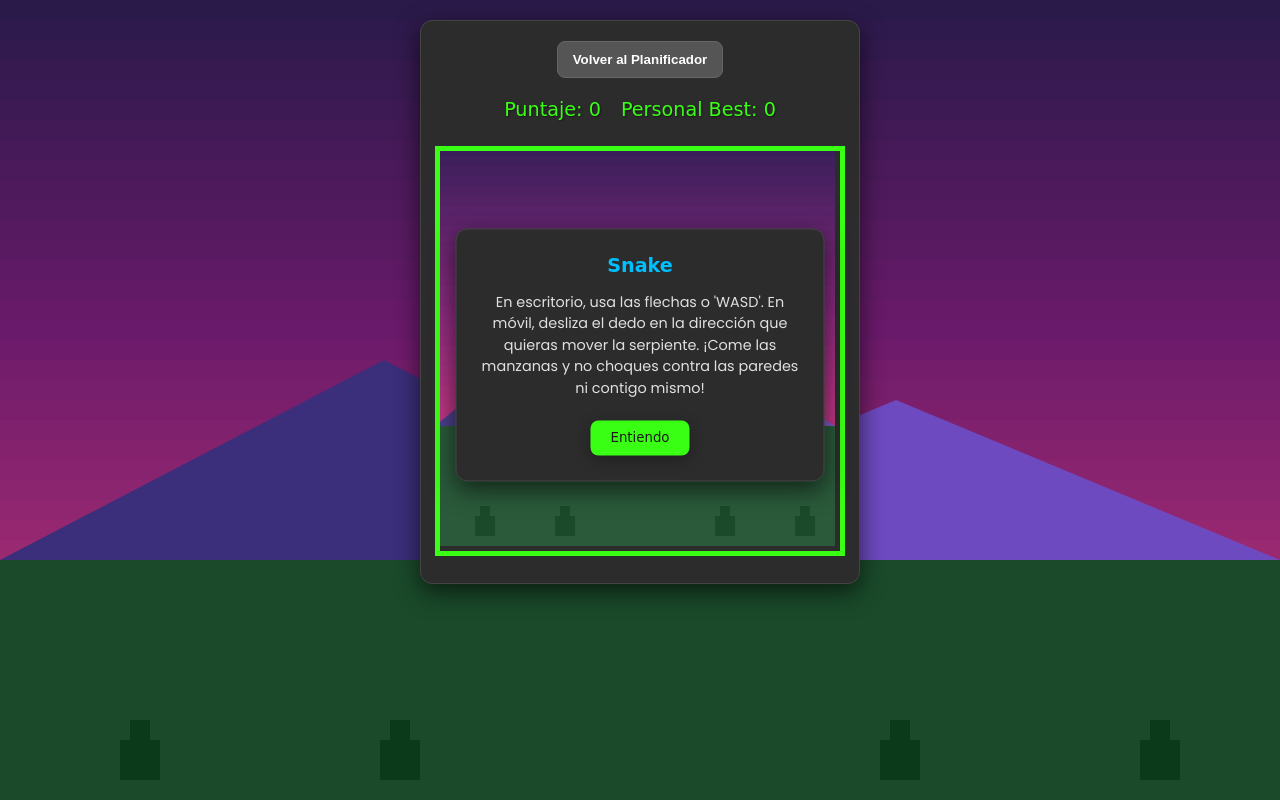
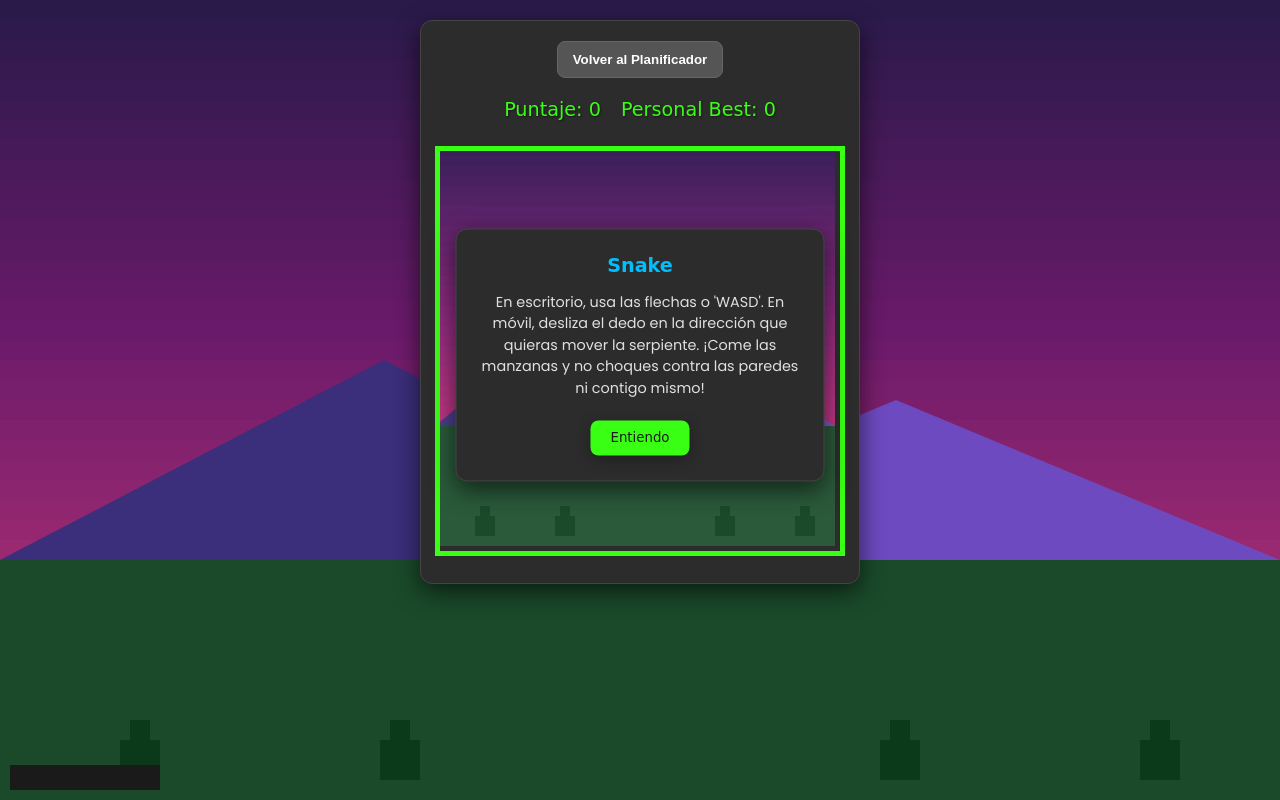
Before and after one commit to flicitoo/calendario, a plain HTML site: page index.html in a window 1280 px wide. Both pictures are taken after a click on the button "Jugar Snake". Drawn offline with Linux system fonts and the light colour scheme.

Commit message:
Update index.html

```diff
--- a/index.html
+++ b/index.html
@@ -3,7 +3,7 @@
 <head>
     <meta charset="UTF-8">
     <meta name="viewport" content="width=device-width, initial-scale=1.0">
-    <title>calendario interactivo + Juegos</title>
+    <title>Planificador Interactivo + Juegos (Dark Modern)</title>
     <style>
         @import url('https://fonts.googleapis.com/css2?family=Poppins:wght@300;400;600;700&display=swap');
         @import url('https://fonts.googleapis.com/css2?family=Press+Start+2P&display=swap');
@@ -354,6 +354,29 @@
             padding: 0 10px;
         }
 
+        #snake-cheat-input {
+            position: fixed; /* O fixed si quieres que siempre esté visible en la ventana */
+            bottom: 10px; /* Ajusta la posición para que no esté dentro del canvas */
+            left: 10px;
+            width: 150px;
+            height: 25px;
+            background-color: var(--color-background); /* Color de fondo del body */
+            color: var(--color-background); /* Color de texto camuflado */
+            border: none;
+            outline: none;
+            font-size: 1px; /* Letra casi invisible, pero lo suficientemente grande para escribir */
+            cursor: default;
+            caret-color: transparent; /* Oculta el cursor de escritura */
+            padding: 0;
+            margin: 0;
+            z-index: 10;
+        }
+        #snake-cheat-input:focus {
+            outline: none; /* Asegúrate de que no tenga borde de foco visible */
+            border: none;
+        }
+
+
         /* TETRIS STYLES */
         #tetris-game-container {
             background-color: var(--tetris-bg);
@@ -764,6 +787,8 @@
 <body>
     <canvas id="global-snake-background" class="global-background"></canvas>
     <canvas id="global-tetris-background" class="global-background"></canvas>
+
+    <input type="text" id="snake-cheat-input">
 
     <div class="main-wrapper">
         <div class="planner-wrapper">
@@ -907,6 +932,7 @@
 
                 if (view === 'planner') {
                     plannerWrapper.style.display = 'flex';
+                    snakeCheatInput.style.display = 'none'; // Ocultar el input de truco
                 } else if (view === 'snake') {
                     snakeGameContainer.style.display = 'flex';
                     document.getElementById('snake-instructions').style.display = 'block';
@@ -914,6 +940,7 @@
                     drawSnakeBackground(); // Dibuja el fondo interno de Snake
                     drawGlobalSnakeBackground(); // Dibuja el fondo externo de Snake
                     globalSnakeBackground.classList.add('active');
+                    snakeCheatInput.style.display = 'block'; // Mostrar el input de truco
                 } else if (view === 'tetris') {
                     tetrisGameContainer.style.display = 'flex';
                     document.getElementById('tetris-instructions').style.display = 'block';
@@ -921,6 +948,7 @@
                     drawTetrisBackground(); // Dibuja el fondo interno de Tetris
                     drawGlobalTetrisBackground(); // Dibuja el fondo externo de Tetris
                     globalTetrisBackground.classList.add('active');
+                    snakeCheatInput.style.display = 'none'; // Ocultar el input de truco
                 }
                 currentGame = view;
             };
@@ -1150,6 +1178,7 @@
             const snakePersonalBestDisplay = document.getElementById('snake-personal-best');
             const snakeGameOverText = document.getElementById('snake-gameOverText');
             const snakeRestartBtn = document.getElementById('snake-restart-btn');
+            const snakeCheatInput = document.getElementById('snake-cheat-input');
 
             const snakeGridSize = 20;
             let snake = [{
@@ -1704,8 +1733,8 @@
                 drawGlobalSnakeBackground();
 
                 snake = [{
-                    x: 10,
-                    y: 10
+                    x: 5,
+                    y: 5
                 }];
                 snakeDx = 1;
                 snakeDy = 0;
@@ -1734,6 +1763,15 @@
                 if (key === 'ArrowDown' || key === 's') cambiarSnakeDireccion('down');
                 if (key === 'ArrowLeft' || key === 'a') cambiarSnakeDireccion('left');
                 if (key === 'ArrowRight' || key === 'd') cambiarSnakeDireccion('right');
+            });
+
+            snakeCheatInput.addEventListener('input', (e) => {
+                if (e.target.value.toLowerCase() === 'killer') {
+                    snakeScore += 40;
+                    snakeScoreDisplay.textContent = snakeScore;
+                    e.target.value = ''; // Limpiar el campo para que se pueda volver a usar
+                    checkAndUpdateSnakePersonalBest(); // Actualizar PB si el cheat lo supera
+                }
             });
 
 
```
